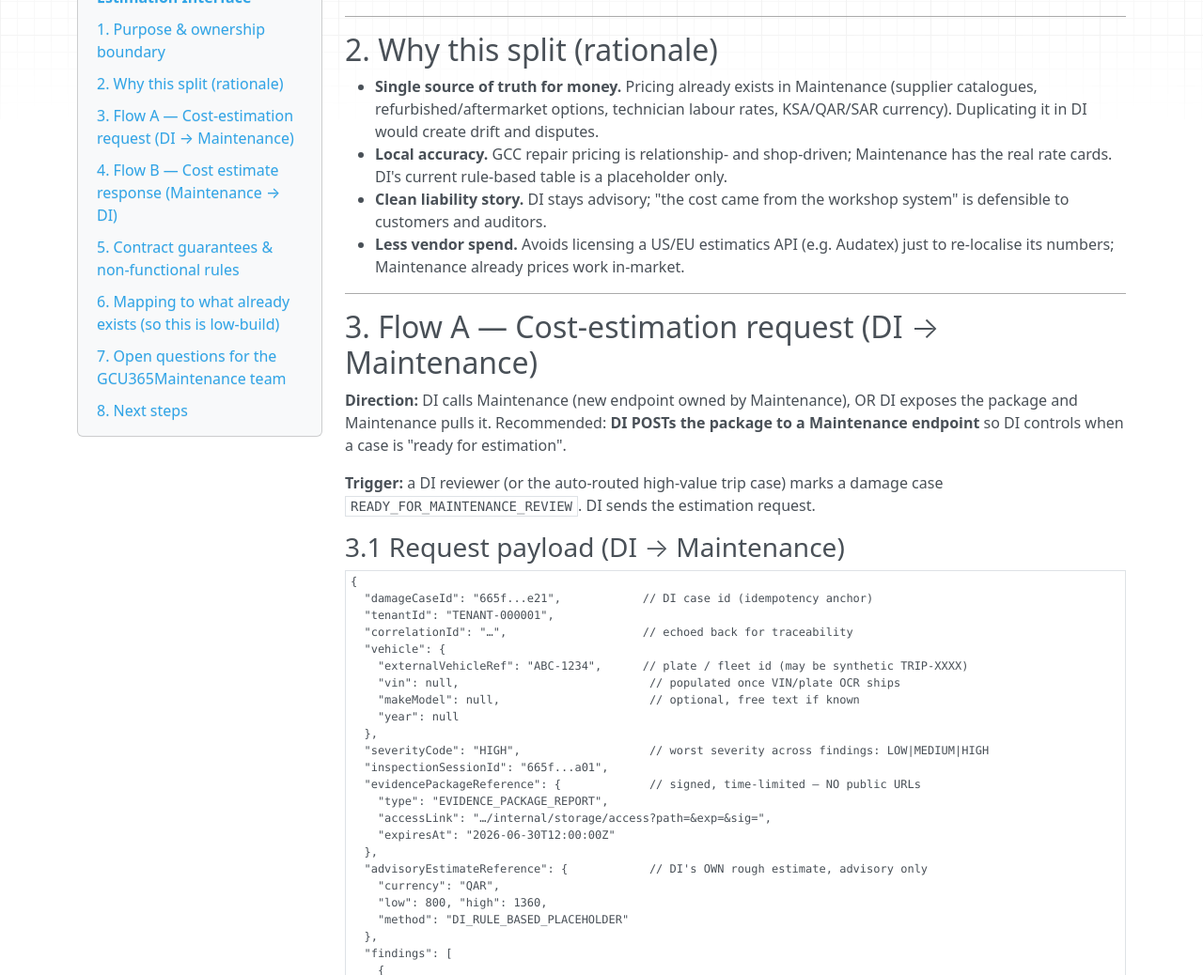
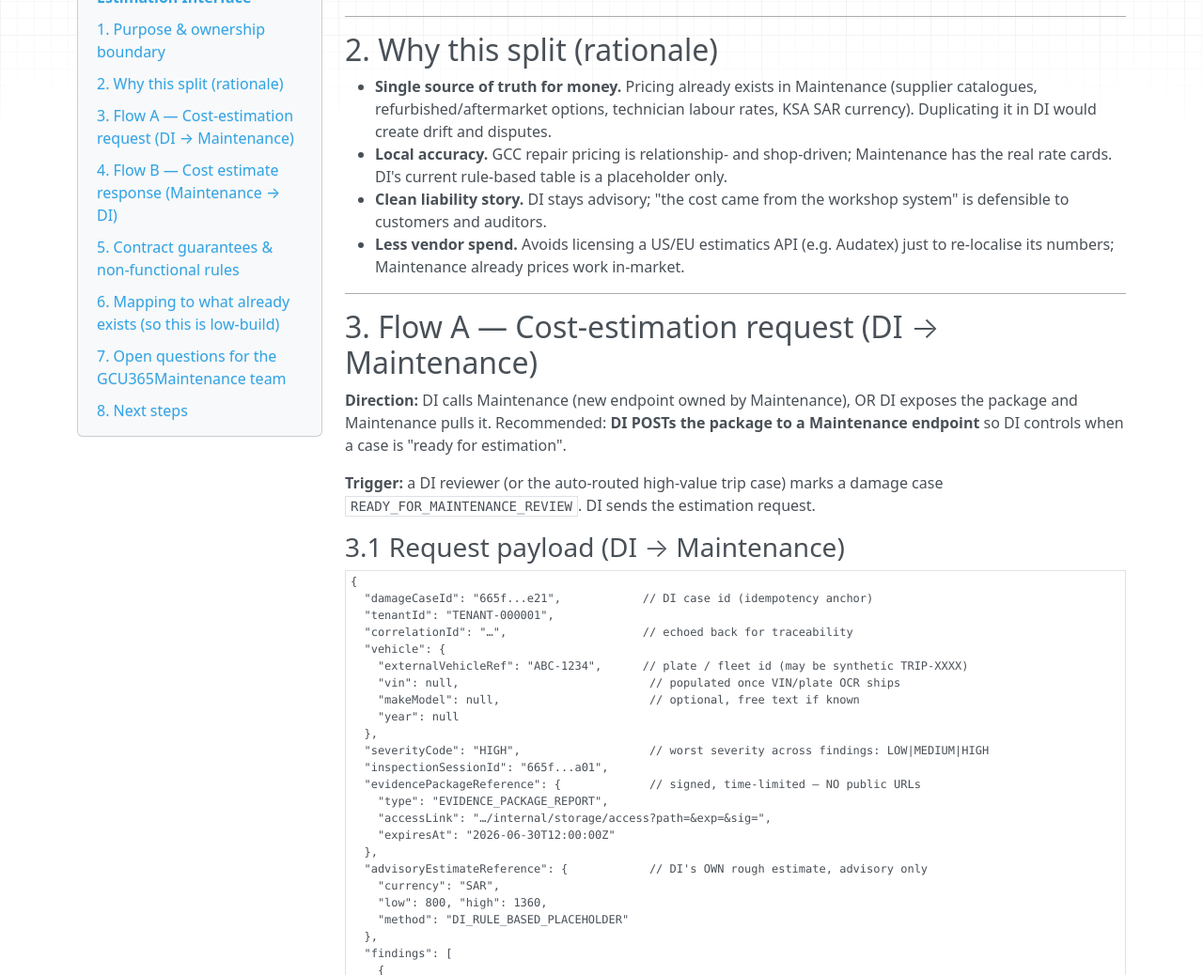
Before and after one commit to My10Sons/GCU365GEES, an MkDocs documentation site: the page built from docs/07-Damage-Intelligence/DI-0041-Maintenance-Cost-Estimation-Interface.md, in a window 1280 px wide and 1400 px high, scrolled down 611 px. Shown: the part 179-1217 px from the top of the window at 94% size. Built offline with MkDocs 1.6.1, drawn with Linux system fonts in a browser that asks for light colours; nearby versions of some CDN libraries; some of the changed text lies outside the part shown.

```diff
--- a/docs/07-Damage-Intelligence/DI-0041-Maintenance-Cost-Estimation-Interface.md
+++ b/docs/07-Damage-Intelligence/DI-0041-Maintenance-Cost-Estimation-Interface.md
@@ -36,7 +36,7 @@ charges from it. Final liability and customer charge remain with CROMS/Finance.
 ## 2. Why this split (rationale)
 
 - **Single source of truth for money.** Pricing already exists in Maintenance (supplier
-  catalogues, refurbished/aftermarket options, technician labour rates, KSA/QAR/SAR currency).
+  catalogues, refurbished/aftermarket options, technician labour rates, KSA SAR currency).
   Duplicating it in DI would create drift and disputes.
 - **Local accuracy.** GCC repair pricing is relationship- and shop-driven; Maintenance has the
   real rate cards. DI's current rule-based table is a placeholder only.
@@ -77,7 +77,7 @@ controls when a case is "ready for estimation".
     "expiresAt": "2026-06-30T12:00:00Z"
   },
   "advisoryEstimateReference": {            // DI's OWN rough estimate, advisory only
-    "currency": "QAR",
+    "currency": "SAR",
     "low": 800, "high": 1360,
     "method": "DI_RULE_BASED_PLACEHOLDER"
   },
@@ -128,7 +128,7 @@ DI stores it as **reference only**.
   "estimate": {
     "estimateId": "MNT-EST-99821",         // Maintenance system of record id
     "status": "ESTIMATED",                 // ESTIMATED | NEEDS_MORE_EVIDENCE | DECLINED
-    "currency": "QAR",
+    "currency": "SAR",
     "totals": { "parts": 1450, "labour": 600, "paint": 300, "total": 2350 },
     "validUntil": "2026-07-15",
     "lineItems": [
```
Also changed, not shown: memory/PRD.md (+2 -2 lines), memory/REMINDERS.md (+4 -4 lines), 2 other files.
